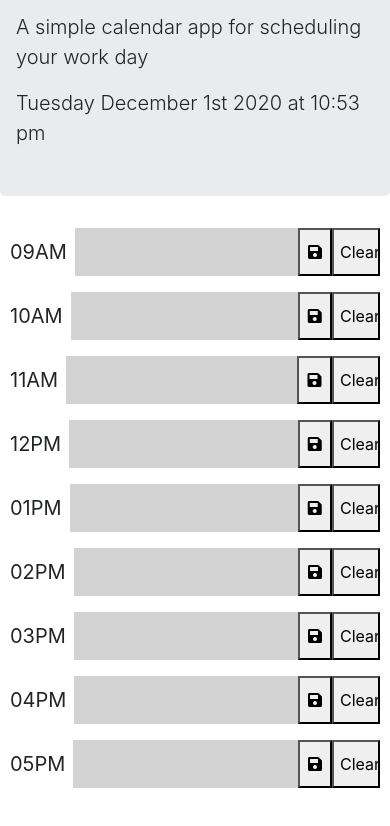
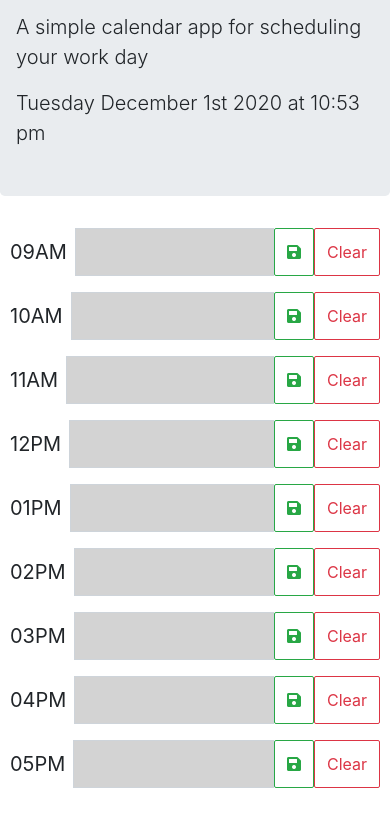
Before and after one commit to rsg71/Work-Scheduler, a plain HTML site: page index.html in a window 390 px wide. Shown: the part 226-1052 px from the top of the page. Drawn offline with nearby package versions, Linux system fonts and the light colour scheme.

Commit message:
reformatted buttons for safari mobile; deleted unused comments

```diff
--- a/index.html
+++ b/index.html
@@ -45,85 +45,80 @@
         <form class="form-group row">
             <label for="colFormLabelLg" class="col-sm-.5 col-form-label col-form-label-lg">09AM</label>
             <input id="9" type="search" class=" ml-2 textbox form-control form-control-lg col-sm-10" id="colFormLabelLg">
-            <button type="submit" data-num="9" class="saveBtn col-sm-.5" data-toggle="tooltip" data-placement="top"
+            <button type="submit" data-num="9" class="saveBtn col-sm-.5 btn btn-outline-success" data-toggle="tooltip" data-placement="top"
                title="Save"><i class="fas fa-save"></i></button>
-            <button class="clearBtn" data-num="9">Clear</button>
+            <button class="clearBtn btn btn-outline-danger" data-num="9">Clear</button>
         </form>
-
-
 
         <form class="form-group row">
             <label for="colFormLabelLg" class="col-sm-.5 col-form-label col-form-label-lg">10AM</label>
             <input id="10" type="search" class=" ml-2 textbox form-control form-control-lg col-sm-10">
-            <button type="submit" data-num="10" class="saveBtn col-sm-.5" data-toggle="tooltip" data-placement="top"
+            <button type="submit" data-num="10" class="saveBtn col-sm-.5 btn btn-outline-success" data-toggle="tooltip" data-placement="top"
                title="Save"><i class="fas fa-save"></i></button>
-            <button class="clearBtn" data-num="10">Clear</button>
+            <button class="clearBtn btn btn-outline-danger" data-num="10">Clear</button>
         </form>
 
         <form class="form-group row">
             <label for="colFormLabelLg" class="col-sm-.5 col-form-label col-form-label-lg">11AM</label>
             <input id="11" type="search" class=" ml-2 textbox form-control form-control-lg col-sm-10">
-            <button type="submit" data-num="11" class="saveBtn col-sm-.5" data-toggle="tooltip" data-placement="top"
+            <button type="submit" data-num="11" class="saveBtn col-sm-.5 btn btn-outline-success" data-toggle="tooltip" data-placement="top"
                 title="Save"><i class="fas fa-save"></i></button>
-            <button class="clearBtn" data-num="11">Clear</button>
+            <button class="clearBtn btn btn-outline-danger" data-num="11">Clear</button>
         </form>
 
         <form class="form-group row">
             <label for="colFormLabelLg" class="col-sm-.5 col-form-label col-form-label-lg">12PM</label>
             <input id="12" type="search" class=" ml-2 textbox form-control form-control-lg col-sm-10">
-            <button type="submit" data-num="12" class="saveBtn col-sm-.5" data-toggle="tooltip" data-placement="top"
+            <button type="submit" data-num="12" class="saveBtn col-sm-.5 btn btn-outline-success" data-toggle="tooltip" data-placement="top"
                 title="Save"><i class="fas fa-save"></i></button>
-            <button class="clearBtn" data-num="12">Clear</button>
+            <button class="clearBtn btn btn-outline-danger" data-num="12">Clear</button>
         </form>
 
         <form class="form-group row">
             <label for="colFormLabelLg" class="col-sm-.5 col-form-label col-form-label-lg">01PM</label>
             <input id="13" type="search" class=" ml-2 textbox form-control form-control-lg col-sm-10">
-            <button type="submit" data-num="13" class="saveBtn col-sm-.5" data-toggle="tooltip" data-placement="top"
+            <button type="submit" data-num="13" class="saveBtn col-sm-.5 btn btn-outline-success" data-toggle="tooltip" data-placement="top"
                 title="Save"><i class="fas fa-save"></i></button>
-            <button class="clearBtn" data-num="13">Clear</button>
+            <button class="clearBtn btn btn-outline-danger" data-num="13">Clear</button>
         </form>
 
         <form class="form-group row">
             <label for="colFormLabelLg" class="col-sm-.5 col-form-label col-form-label-lg">02PM</label>
             <input id="14" type="search" class=" ml-2 textbox form-control form-control-lg col-sm-10">
-            <button type="submit" data-num="14" class="saveBtn col-sm-.5" data-toggle="tooltip" data-placement="top"
+            <button type="submit" data-num="14" class="saveBtn col-sm-.5 btn btn-outline-success" data-toggle="tooltip" data-placement="top"
                 title="Save"><i class="fas fa-save"></i></button>
-            <button class="clearBtn" data-num="14">Clear</button>
+            <button class="clearBtn btn btn-outline-danger" data-num="14">Clear</button>
         </form>
 
         <form class="form-group row">
             <label for="colFormLabelLg" class="col-sm-.5 col-form-label col-form-label-lg">03PM</label>
             <input id="15" type="search" class=" ml-2 textbox form-control form-control-lg col-sm-10">
-            <button type="submit" data-num="15" class="saveBtn col-sm-.5" data-toggle="tooltip" data-placement="top"
+            <button type="submit" data-num="15" class="saveBtn col-sm-.5 btn btn-outline-success" data-toggle="tooltip" data-placement="top"
                 title="Save"><i class="fas fa-save"></i></button>
-            <button class="clearBtn" data-num="15">Clear</button>
+            <button class="clearBtn btn btn-outline-danger" data-num="15">Clear</button>
         </form>
 
         <form class="form-group row">
             <label for="colFormLabelLg" class="col-sm-.5 col-form-label col-form-label-lg">04PM</label>
             <input id="16" type="search" class=" ml-2 textbox form-control form-control-lg col-sm-10">
-            <button type="submit" data-num="16" class="saveBtn col-sm-.5" data-toggle="tooltip" data-placement="top"
+            <button type="submit" data-num="16" class="saveBtn col-sm-.5 btn btn-outline-success" data-toggle="tooltip" data-placement="top"
                 title="Save"><i class="fas fa-save"></i></button>
-            <button class="clearBtn" data-num="16">Clear</button>
+            <button class="clearBtn btn btn-outline-danger" data-num="16">Clear</button>
         </form>
 
         <form class="form-group row">
             <label for="colFormLabelLg" class="col-sm-.5 col-form-label col-form-label-lg">05PM</label>
             <input id="17" type="search" class=" ml-2 textbox form-control form-control-lg col-sm-10">
-            <button type="submit" data-num="17" class="saveBtn col-sm-.5" data-toggle="tooltip" data-placement="top"
+            <button type="submit" data-num="17" class="saveBtn col-sm-.5 btn btn-outline-success" data-toggle="tooltip" data-placement="top"
                 title="Save"><i class="fas fa-save"></i></button>
-            <button class="clearBtn" data-num="17">Clear</button>
+            <button class="clearBtn btn btn-outline-danger" data-num="17">Clear</button>
         </form>
-
 
         <br>
         <br>
         <br>
 
-
         <!-- end of the rows for the info entry --------------------------------------------------------------------------------------------------------- -->
-
     </div>
 
     <!-- jquery and popper -->
@@ -136,7 +131,6 @@
 
 
     <script src="https://cdnjs.cloudflare.com/ajax/libs/moment.js/2.24.0/moment.min.js"></script>
-
     <script src="script.js"></script>
 
 
@@ -162,27 +156,10 @@
                     }
                 );
 
-
-                // $(this).tooltip('hide')
-
-                // $(this).tooltip('dispose')
-
-
                 $(this).attr("title", "Saved!").tooltip("_fixTitle").tooltip("show").attr("title", "Save").tooltip("_fixTitle").tooltip('hide');
-
-                // $(this).attr("title", "Saved!").tooltip("_fixTitle").tooltip("show").attr("title", "Save").tooltip("_fixTitle").tooltip({ delay: { "hide": 100 } });
-
-                // $(this).tooltip('hide')
-                //     .attr('data-original-title', 'saved!')
-                //     .tooltip('fixTitle')
-                //     .tooltip('show');
-
-                // tooltip({delay: {"show": "0", "hide": "100"}});
 
             })
         })
-
     </script>
 </body>
-
 </html>
--- a/style.css
+++ b/style.css
@@ -1,5 +1,5 @@
 button {
-    width:3rem;
+    border-radius: 2px !important;
 }
 
 .past {
```
Also changed, not shown: script.js (+0 -14 lines), imgs/work-scheduler-background.jpg (deleted), 1 other file.
